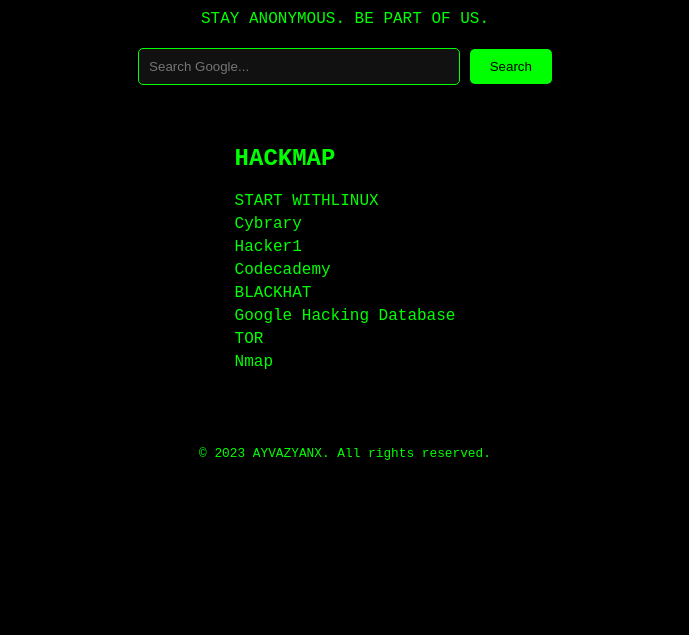
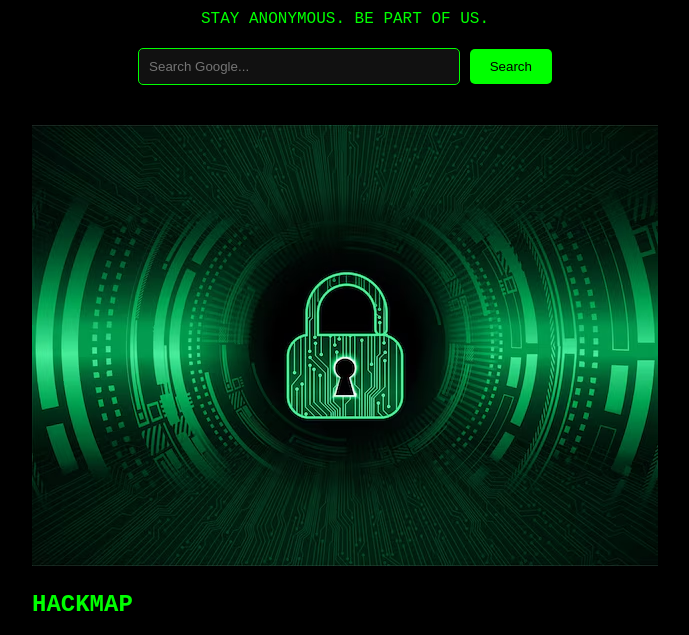
Before and after one commit to avinix24/ayvx, a website: page index.html in a window 1280 px wide. Shown: the part 96-731 px from the top of the page, without its empty margins (295-984 px from the left). Drawn offline with Linux system fonts and the light colour scheme.

Commit message:
Update index.html

```diff
--- a/index.html
+++ b/index.html
@@ -68,6 +68,7 @@
     </form>
 
     <div class="links">
+        <img src=/images/lock.png>
         <h2>HACKMAP</h2>
         <a href="https://www.linux.org" target="_blank">START WITHLINUX</a>
         <a href="https://www.cybrary.it" target="_blank">Cybrary</a>
```
